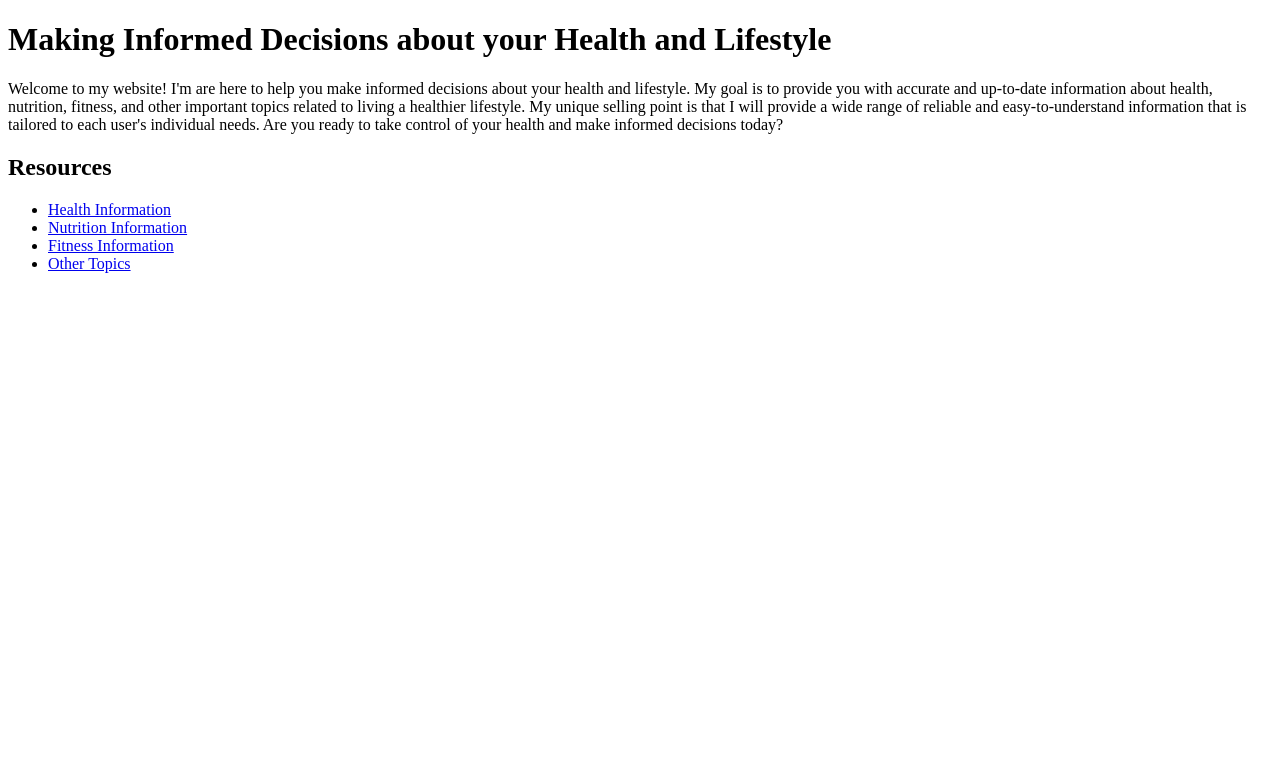
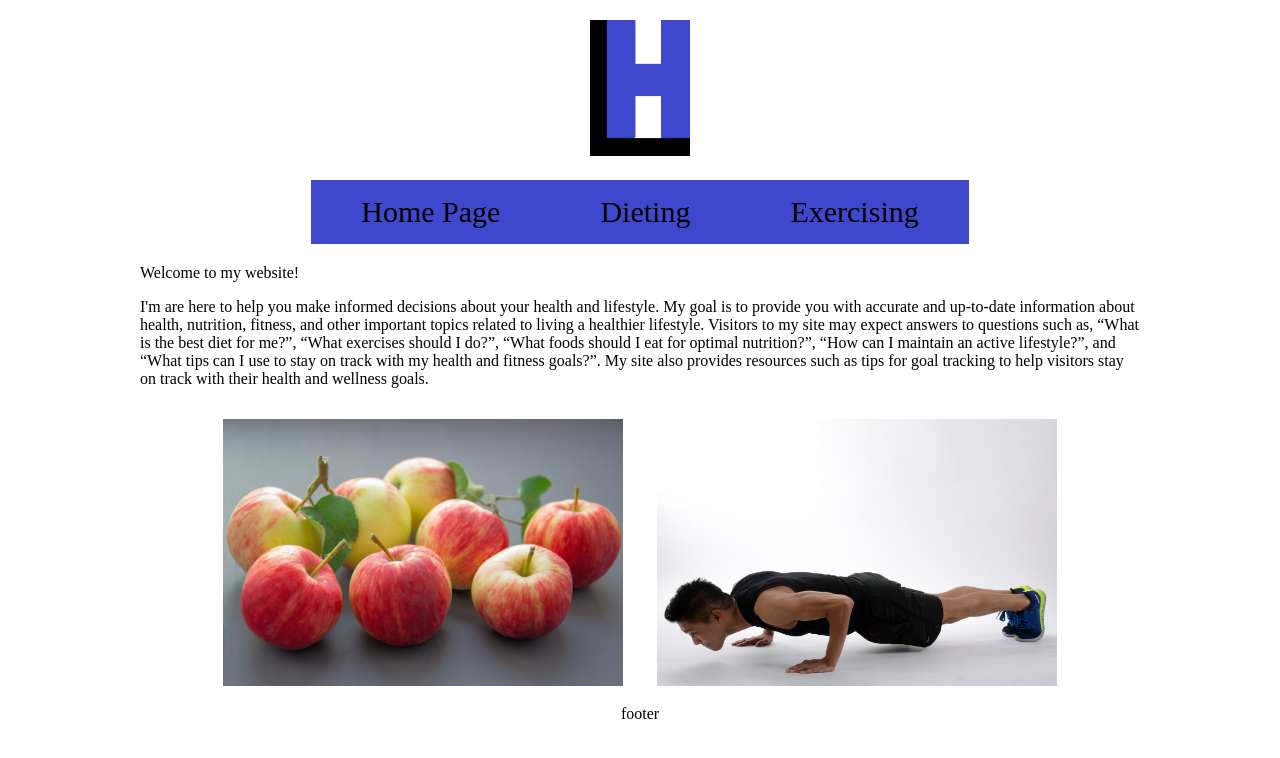
Before and after one commit to Lukewilson40/wdd130-lwilson, a plain HTML site: page healthy-lifestyle/index.html in a window 1280 px wide. Drawn offline with Linux system fonts and the light colour scheme.

```diff
--- a/healthy-lifestyle/index.html
+++ b/healthy-lifestyle/index.html
@@ -1,29 +1,44 @@
 <!DOCTYPE html>
 
-<html>
+<html lang="en-us">
+	<head>
+		<meta charset="utf-8" />
+		<title>Healthy Lifestyle</title>
+		<link type="text/css" rel="stylesheet" href="styles/styles.css" />
+	</head>
 
-<head>
-    <title>Making Informed Decisions about your Health and Lifestyle</title>
-</head>
-
-<body>
-    <h1>Making Informed Decisions about your Health and Lifestyle</h1>
-
-    <p>Welcome to my website! I'm are here to help you make informed decisions about your health
-        and lifestyle. My goal is to provide you with accurate and up-to-date information about
-        health, nutrition, fitness, and other important topics related to living a healthier lifestyle.
-        My unique selling point is that I will provide a wide range of reliable and easy-to-understand
-        information that is tailored to each user's individual needs. Are you ready to take control of
-        your health and make informed decisions today?</p>
-
-    <h2>Resources</h2>
-    <ul>
-        <li><a href="health-information.html">Health Information</a></li>
-        <li><a href="nutrition-information.html">Nutrition Information</a></li>
-        <li><a href="fitness-information.html">Fitness Information</a></li>
-        <li><a href="other-topics.html">Other Topics</a></li>
-    </ul>
-
-</body>
-
+	<body>
+		<header>
+			<img
+				class="logo"
+				src="images/HL-logo.jpg"
+				alt="healthy lifestyle Logo" />
+			<nav>
+				<a href="index.html">Home Page</a>
+				<a href="page-1.html">Dieting</a>
+				<a href="page-2.html">Exercising</a>
+			</nav>
+		</header>
+		<main>
+			<p1>Welcome to my website!</p1>
+			<p>
+				I'm are here to help you make informed decisions about your
+				health and lifestyle. My goal is to provide you with accurate
+				and up-to-date information about health, nutrition, fitness, and
+				other important topics related to living a healthier lifestyle.
+				Visitors to my site may expect answers to questions such as,
+				“What is the best diet for me?”, “What exercises should I do?”,
+				“What foods should I eat for optimal nutrition?”, “How can I
+				maintain an active lifestyle?”, and “What tips can I use to stay
+				on track with my health and fitness goals?”. My site also
+				provides resources such as tips for goal tracking to help
+				visitors stay on track with their health and wellness goals.
+			</p>
+			<div id="main_photo">
+				<img id="main-photo" src="images/apples.jpg" alt="apples" />
+				<img id="main-photo" src="images/pushups.jpg" alt="pushups" />
+			</div>
+		</main>
+		<footer>footer</footer>
+	</body>
 </html>
--- /dev/null
+++ b/healthy-lifestyle/styles/styles.css
@@ -0,0 +1,51 @@
+body {
+	width: 1000px;
+	margin: auto;
+	text-align: center;
+	justify-content: center;
+	justify-items: center;
+}
+.logo {
+	max-width: 100px;
+	padding: 20px;
+}
+nav {
+	display: flex;
+	justify-content: space-around;
+	text-align: center;
+}
+nav a {
+	background-color: #3f47cc;
+	color: black;
+	font-size: 30px;
+
+	padding-left: 50px;
+	padding-right: 50px;
+	padding-top: 15px;
+	padding-bottom: 15px;
+
+	text-align: center;
+	text-decoration-line: none;
+}
+nav a:hover {
+	color: #3f47cc;
+	background-color: black;
+}
+main {
+	padding-top: 20px;
+	text-align: left;
+	color: black;
+}
+#main_photo {
+	text-align: center;
+}
+#main-photo {
+	max-width: 400px;
+	padding: 15px;
+	border-image-width: 10px;
+	border-color: black;
+}
+
+footer {
+	color: black;
+}
```
Also changed, not shown: wwr/index.html (+50 -22 lines), wwr/site-plan.html (+46 -19 lines), stuff/Luke_Wilson.jpg (renamed from wwr/stuff/Luke_Wilson.jpg), stuff/about-me.html (renamed from wwr/stuff/about-me.html), stuff/demo.css (renamed from wwr/stuff/demo.css), wwr/images/wireframe1.JPG (added).
